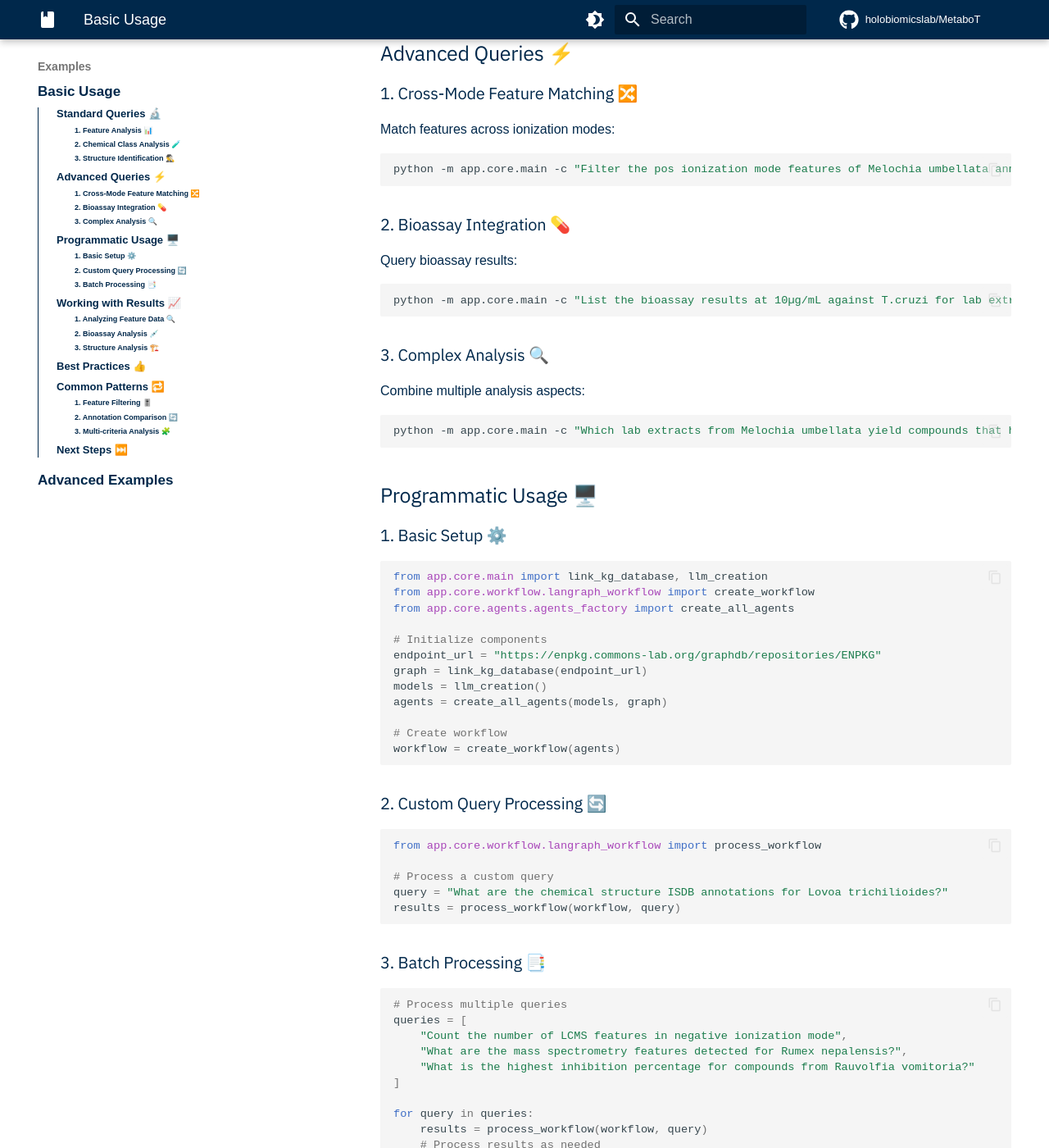
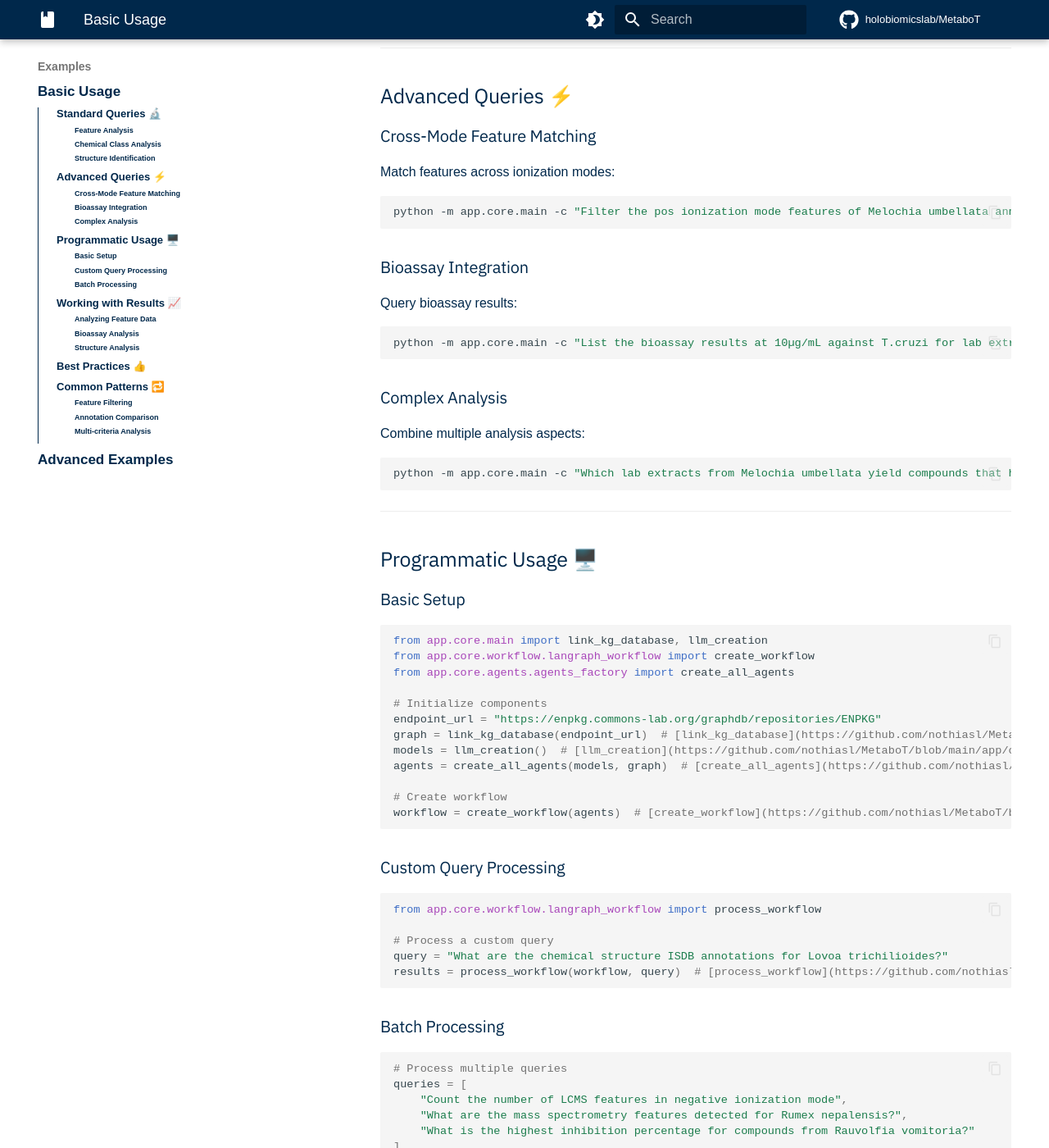
Before and after one commit to HolobiomicsLab/MetaboT, an MkDocs documentation site: the page built from docs/examples/basic-usage.md, in a window 1280 px wide and 1400 px high, scrolled down 786 px. Shown: the whole window at 82% size. Built offline with MkDocs 1.6.1 and Material for MkDocs 9.7.7, drawn with Linux system fonts in a browser that asks for light colours; some web fonts are replaced; comment, search, counter and statistics services are not loaded; some of the changed text lies outside the part shown.

Commit message:
Docs: examples

````diff
--- a/docs/examples/basic-usage.md
+++ b/docs/examples/basic-usage.md
@@ -2,9 +2,10 @@
 
 This guide provides practical examples of using MetaboT for common metabolomics analysis tasks.
 
+---
 ## Standard Queries 🔬
 
-### 1. Feature Analysis 📊
+### Feature Analysis
 
 Count features with matching annotations:
 
@@ -12,7 +13,7 @@
 python -m app.core.main -c "How many features have the same SIRIUS/CSI:FingerID and ISDB annotation?"
 ```
 
-### 2. Chemical Class Analysis 🧪
+### Chemical Class Analysis
 
 Query specific chemical classes:
 
@@ -20,7 +21,7 @@
 python -m app.core.main -c "Which extracts have features annotated as aspidosperma-type alkaloids by CANOPUS with a probability score above 0.5?"
 ```
 
-### 3. Structure Identification 🕵️‍♂️
+### Structure Identification
 
 Get structural annotations for a specific plant:
 
@@ -28,9 +29,10 @@
 python -m app.core.main -c "What are the SIRIUS structural annotations for Tabernaemontana coffeoides?"
 ```
 
+---
 ## Advanced Queries ⚡️
 
-### 1. Cross-Mode Feature Matching 🔀
+### Cross-Mode Feature Matching
 
 Match features across ionization modes:
 
@@ -38,7 +40,7 @@
 python -m app.core.main -c "Filter the pos ionization mode features of Melochia umbellata annotated as [M+H]+ by SIRIUS to keep the ones for which a feature in neg ionization mode is detected with the same retention time (+/- 3 seconds)"
 ```
 
-### 2. Bioassay Integration 💊
+### Bioassay Integration
 
 Query bioassay results:
 
@@ -46,7 +48,7 @@
 python -m app.core.main -c "List the bioassay results at 10µg/mL against T.cruzi for lab extracts of Tabernaemontana coffeoides"
 ```
 
-### 3. Complex Analysis 🔍
+### Complex Analysis
 
 Combine multiple analysis aspects:
 
@@ -54,9 +56,10 @@
 python -m app.core.main -c "Which lab extracts from Melochia umbellata yield compounds that have a retention time of less than 2 minutes and demonstrate an inhibition percentage greater than 70% in bioassay results?"
 ```
 
+---
 ## Programmatic Usage 🖥️
 
-### 1. Basic Setup ⚙️
+### Basic Setup
 
 ```python
 from app.core.main import link_kg_database, llm_creation
@@ -65,25 +68,25 @@
 
 # Initialize components
 endpoint_url = "https://enpkg.commons-lab.org/graphdb/repositories/ENPKG"
-graph = link_kg_database(endpoint_url)
-models = llm_creation()
-agents = create_all_agents(models, graph)
+graph = link_kg_database(endpoint_url)  # [link_kg_database](https://github.com/nothiasl/MetaboT/blob/main/app/core/main.py)
+models = llm_creation()  # [llm_creation](https://github.com/nothiasl/MetaboT/blob/main/app/core/main.py)
+agents = create_all_agents(models, graph)  # [create_all_agents](https://github.com/nothiasl/MetaboT/blob/main/app/core/agents/agents_factory.py)
 
 # Create workflow
-workflow = create_workflow(agents)
+workflow = create_workflow(agents)  # [create_workflow](https://github.com/nothiasl/MetaboT/blob/main/app/core/workflow/langraph_workflow.py)
 ```
 
-### 2. Custom Query Processing 🔄
+### Custom Query Processing
 
 ```python
 from app.core.workflow.langraph_workflow import process_workflow
 
 # Process a custom query
 query = "What are the chemical structure ISDB annotations for Lovoa trichilioides?"
-results = process_workflow(workflow, query)
+results = process_workflow(workflow, query)  # [process_workflow](https://github.com/nothiasl/MetaboT/blob/main/app/core/workflow/langraph_workflow.py)
 ```
 
-### 3. Batch Processing 📑
+### Batch Processing
 
 ```python
 # Process multiple queries
@@ -98,9 +101,10 @@
     # Process results as needed
 ```
 
+---
 ## Working with Results 📈
 
-### 1. Analyzing Feature Data 🔍
+### Analyzing Feature Data
 
 ```python
 # Query feature data
@@ -112,7 +116,7 @@
     print(f"RT: {feature['retention_time']}, Mass: {feature['mass']}")
 ```
 
-### 2. Bioassay Analysis 💉
+### Bioassay Analysis
 
 ```python
 # Query bioassay data
@@ -124,7 +128,7 @@
     print(f"Compound: {compound['inchikey']}, Inhibition: {compound['inhibition_rate']}%")
 ```
 
-### 3. Structure Analysis 🏗️
+### Structure Analysis
 
 ```python
 # Query structural data
@@ -136,17 +140,20 @@
     print(f"Structure: {structure['inchikey']}, Frequency: {structure['count']}")
 ```
 
+---
 ## Best Practices 👍
 
 1. **Query Optimization**
-   - Be specific in your queries
-   - Include relevant constraints
-   - Consider data volume
+
+    - Be specific in your queries
+    - Include relevant constraints
+    - Consider data volume
 
 2. **Resource Management**
-   - Close connections when done
-   - Monitor memory usage
-   - Handle large result sets appropriately
+
+    - Close connections when done
+    - Monitor memory usage
+    - Handle large result sets appropriately
 
 3. **Error Handling**
    ```python
@@ -157,33 +164,31 @@
        # Handle error appropriately
    ```
 
+---
 ## Common Patterns 🔁
 
-### 1. Feature Filtering 🎚️
+### Feature Filtering
 
 ```python
 # Filter features by retention time
 query = "List LC-MS features with chemical class annotation by CANOPUS and retention time between 5-7 minutes"
 ```
 
-### 2. Annotation Comparison 🔄
+### Annotation Comparison
 
 ```python
 # Compare annotations across methods
 query = "Which compounds have annotations from both ISDB and SIRIUS, and what are their molecular masses?"
 ```
 
-### 3. Multi-criteria Analysis 🧩
+### Multi-criteria Analysis
 
 ```python
 # Combine multiple criteria
 query = "Which plant has extracts containing compounds that demonstrated inhibition rates above 50% and are above 800 Da in mass?"
 ```
 
-## Next Steps ⏭️
+**Next Steps** ⏭️
 
-- Explore the [API Reference](../api-reference/core.md) for detailed function documentation
-- Review the [Configuration Guide](../user-guide/configuration.md) for customization options
-- Check the [User Guide](../user-guide/overview.md) for in-depth explanations
 
-For more advanced usage scenarios and detailed explanations, refer to the respective documentation sections.
+For more [advanced usage](../advanced-examples) scenarios and detailed explanations, refer to the respective documentation sections.
````
Also changed, not shown: docs/examples/advanced-examples.md (+18 -7 lines).
